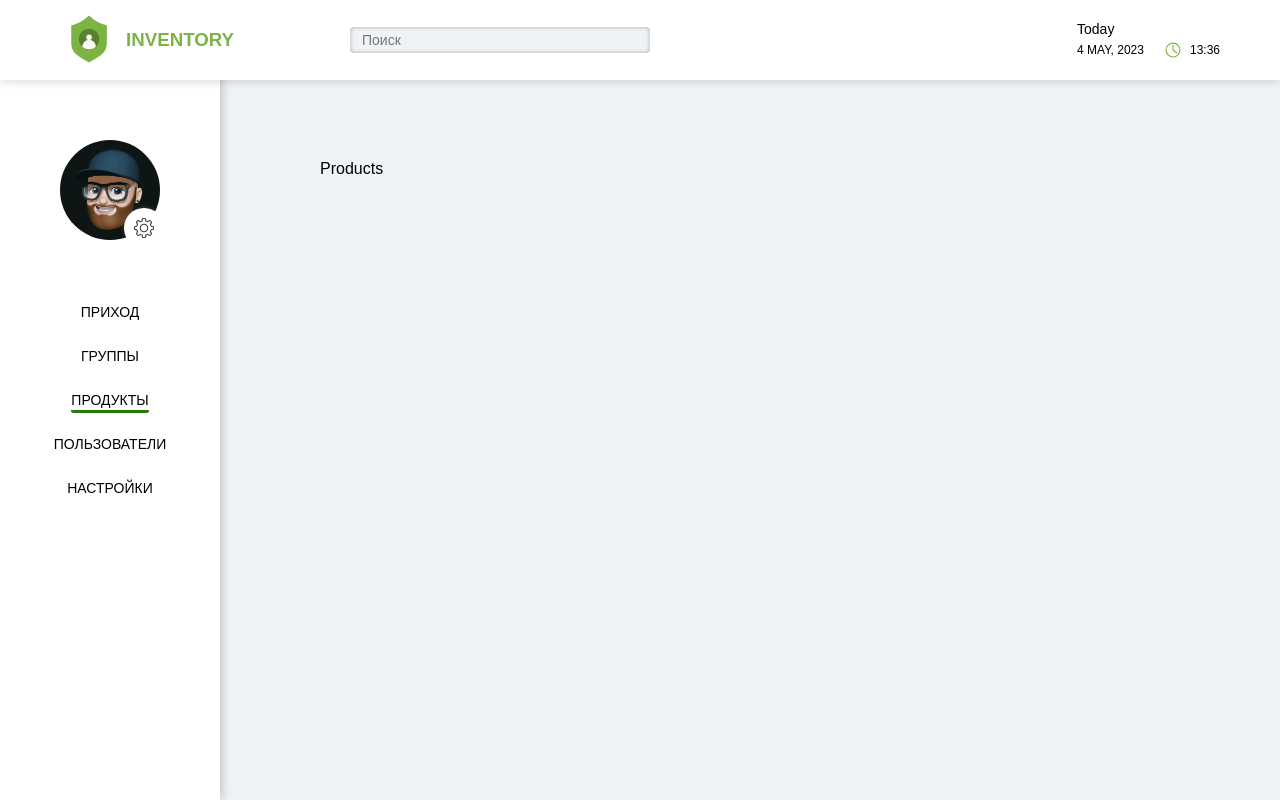
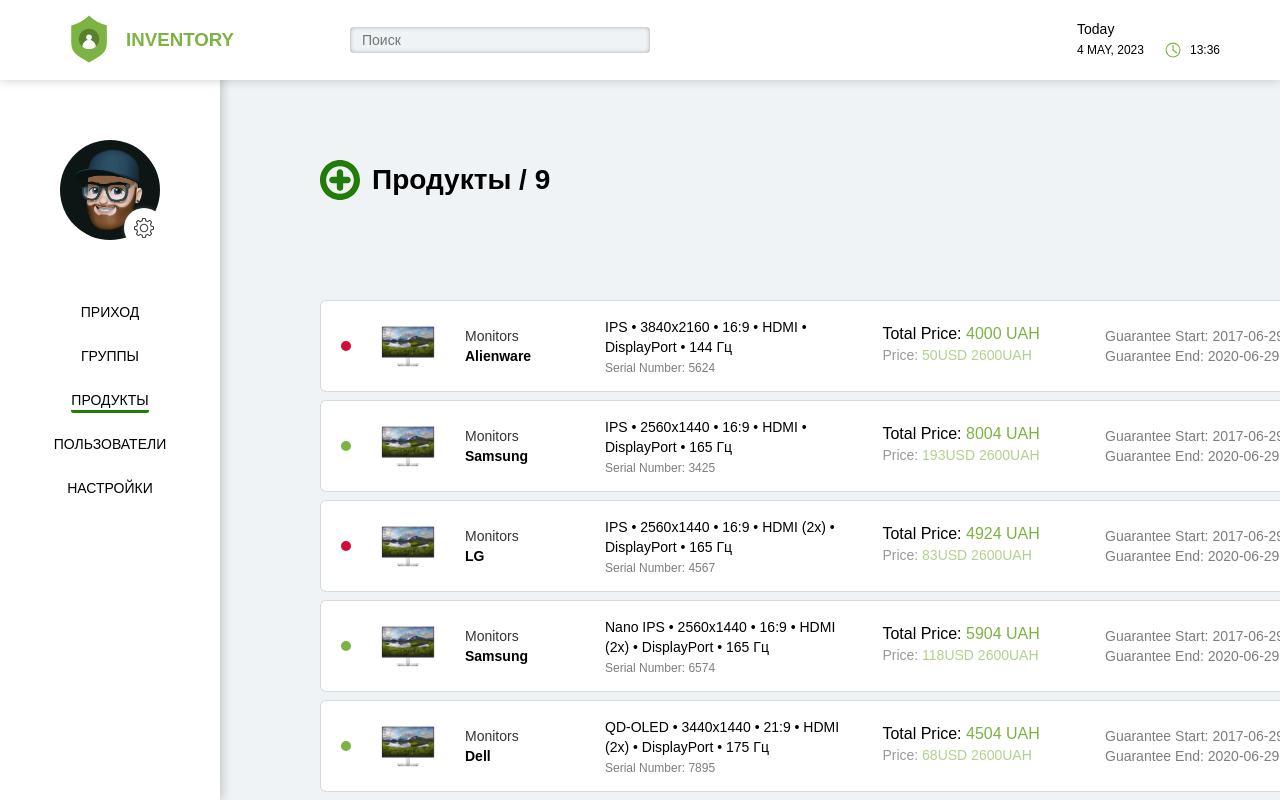
Before and after one commit to khozhainov-aleksandr/Test-Task--29.04.2023, a Next.js app: page /products in a window 1280 px wide. Shown: the top 800 px of the page. Built offline with nearby package versions, Linux system fonts and the light colour scheme.

Commit message:
update prod comp and page

```diff
--- a/src/components/Products/Products.module.css
+++ b/src/components/Products/Products.module.css
@@ -47,11 +47,13 @@
 
 .descWrapper {
   flex: 1.3;
-  margin-left: 40px;
-  min-width: 260px;
+  margin: 0 40px;
+  width: 260px;
 }
 
 .descSpec {
+  font-size: 14px;
+  line-height: 20px;
   margin-bottom: 4px;
 }
 
--- a/src/components/Products/Products.tsx
+++ b/src/components/Products/Products.tsx
@@ -142,7 +142,7 @@ const Products = ({ prodList = products, fullProductsList = false }: Props) => {
                 </div>
                 <div className={styles.descWrapper}>
                   <p className={styles.descSpec}>{specification}</p>
-                  <p className={styles.descGuar}>Guarantee: {guarantee.end}</p>
+                  <p className={styles.guarantee}>Guarantee: {guarantee.end}</p>
                 </div>
                 <div className={styles.priceWrapper}>
                   <p className={styles.price}>Price:
--- a/src/pages/products.tsx
+++ b/src/pages/products.tsx
@@ -1,9 +1,45 @@
-import styles from '@/styles/Home.module.css'
+import { useSelector } from 'react-redux'
+import type { RootState } from '../store'
+import { products } from '@/pages/api/app';
+import PageTitleQuantity from '@/components/PageTitleQuantity/PageTitleQuantity';
+import Products from '@/components/Products/Products'
 
-export default function Products() {
+import styles from '@/styles/ProductsPage.module.css'
+
+interface Product {
+  id: number;
+  serialNumber: number;
+  isNew: number;
+  photo: string;
+  title: string;
+  type: string;
+  specification: string;
+  guarantee: { start: string; end: string; }
+  price: { value: number; symbol: string; isDefault: number; }[]
+  order: number;
+  date: string;
+}
+
+export default function ProductsPage() {
+  const searchInput = useSelector((state: RootState) => state.searchInput.value);
+
+  const filterProducts = products.filter((prod) => (
+    prod.title.toLowerCase().includes(searchInput.toLowerCase())
+  ));
+
   return (
     <main className={styles.main}>
-      Products
+      <PageTitleQuantity
+        title='Продукты'
+        quantity={products.length}
+      />
+
+
+
+      <Products
+        fullProductsList={true}
+        prodList={filterProducts}
+      />
     </main>
   )
 }
--- /dev/null
+++ b/src/styles/ProductsPage.module.css
@@ -0,0 +1,8 @@
+.main {
+  padding-top: 160px;
+  padding-left: calc(220px + 100px);
+  padding-right: 100px;
+  min-height: 100vh;
+  background-color: #F0F3F5;
+  overflow-x: auto;
+}
```
